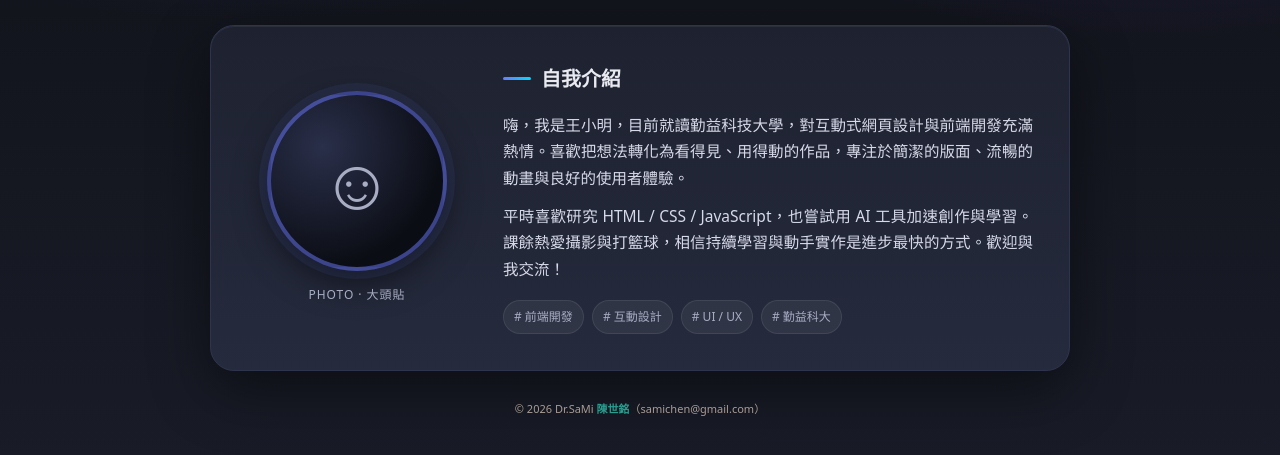
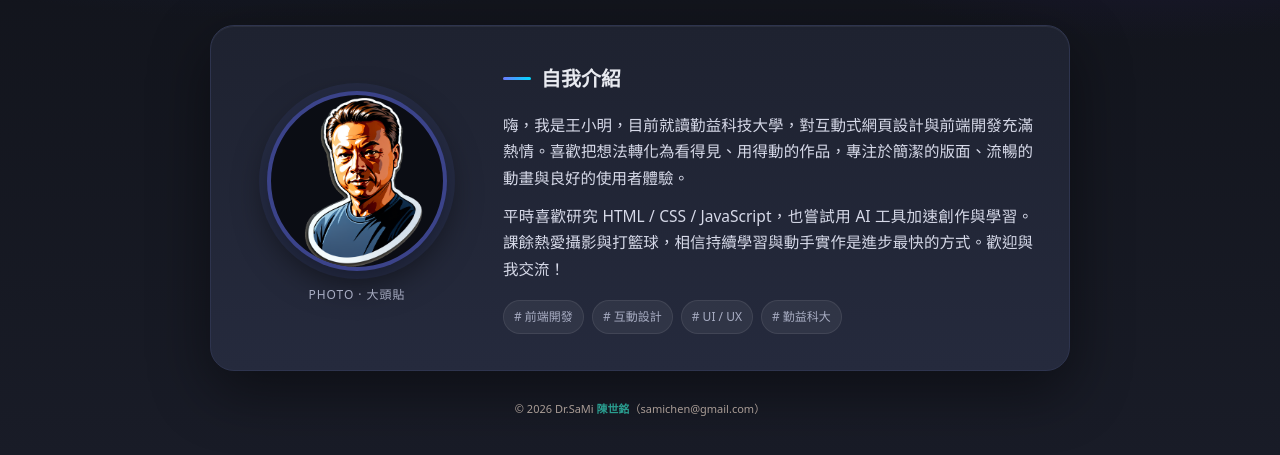
Before and after one commit to samichen/115-iwd-sami, a plain HTML site: page aboutme.html in a window 1280 px wide. Shown: the part 261-716 px from the top of the page. Drawn offline with Linux system fonts and the light colour scheme.

Commit message:
Update aboutme.html

```diff
--- a/aboutme.html
+++ b/aboutme.html
@@ -115,7 +115,7 @@
     <main>
       <section class="card profile-section">
         <div class="avatar-wrap">
-          <img class="avatar" src="images/sami.jpg" alt="大頭貼" onerror="this.style.display='none'; this.nextElementSibling.style.display='flex';">
+          <img class="avatar" src="images/sami.png" alt="大頭貼" onerror="this.style.display='none'; this.nextElementSibling.style.display='flex';">
           <div class="avatar-placeholder" style="display:none;">&#9786;</div>
           <div class="avatar-caption">PHOTO · 大頭貼</div>
         </div>
```
